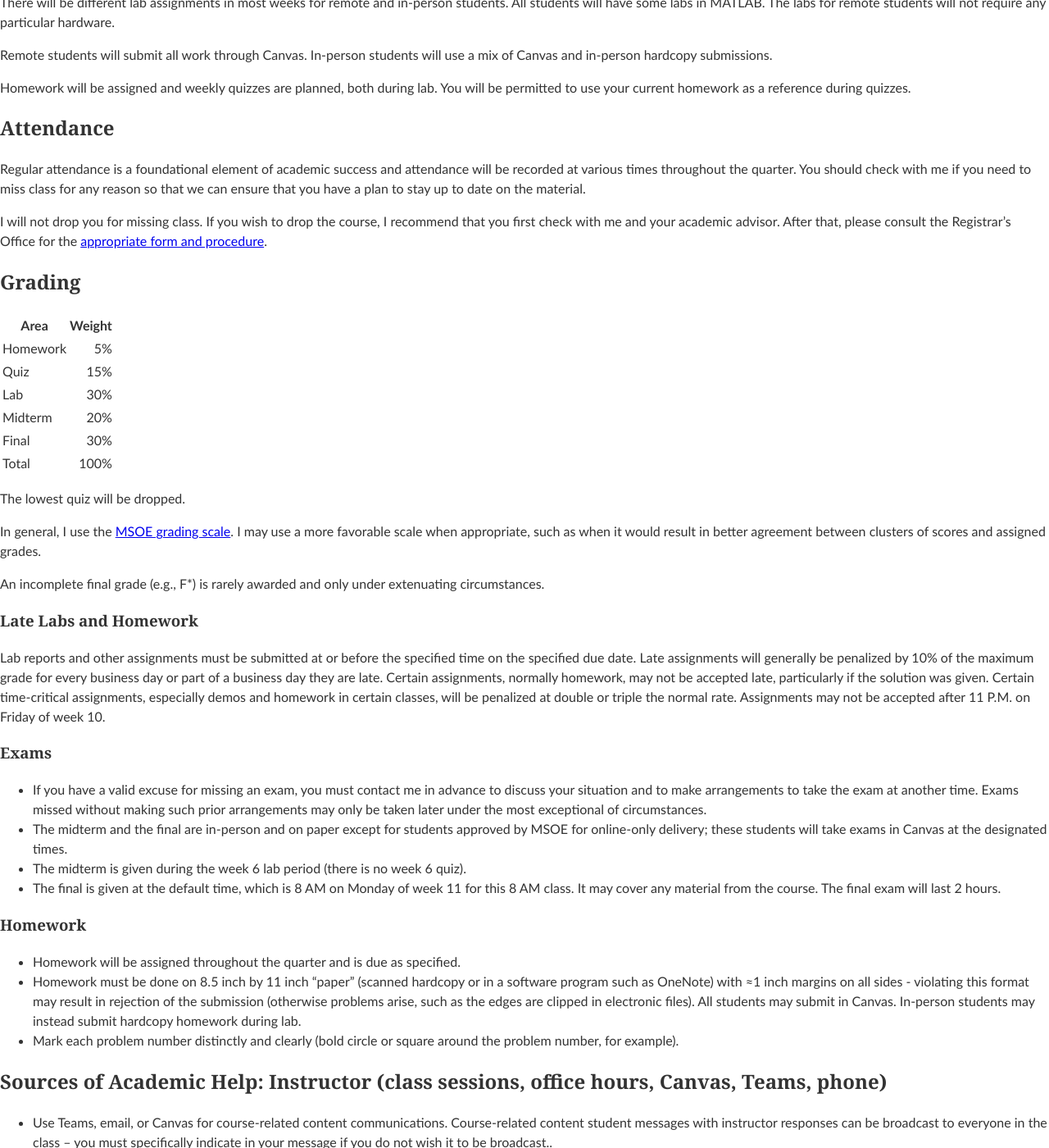
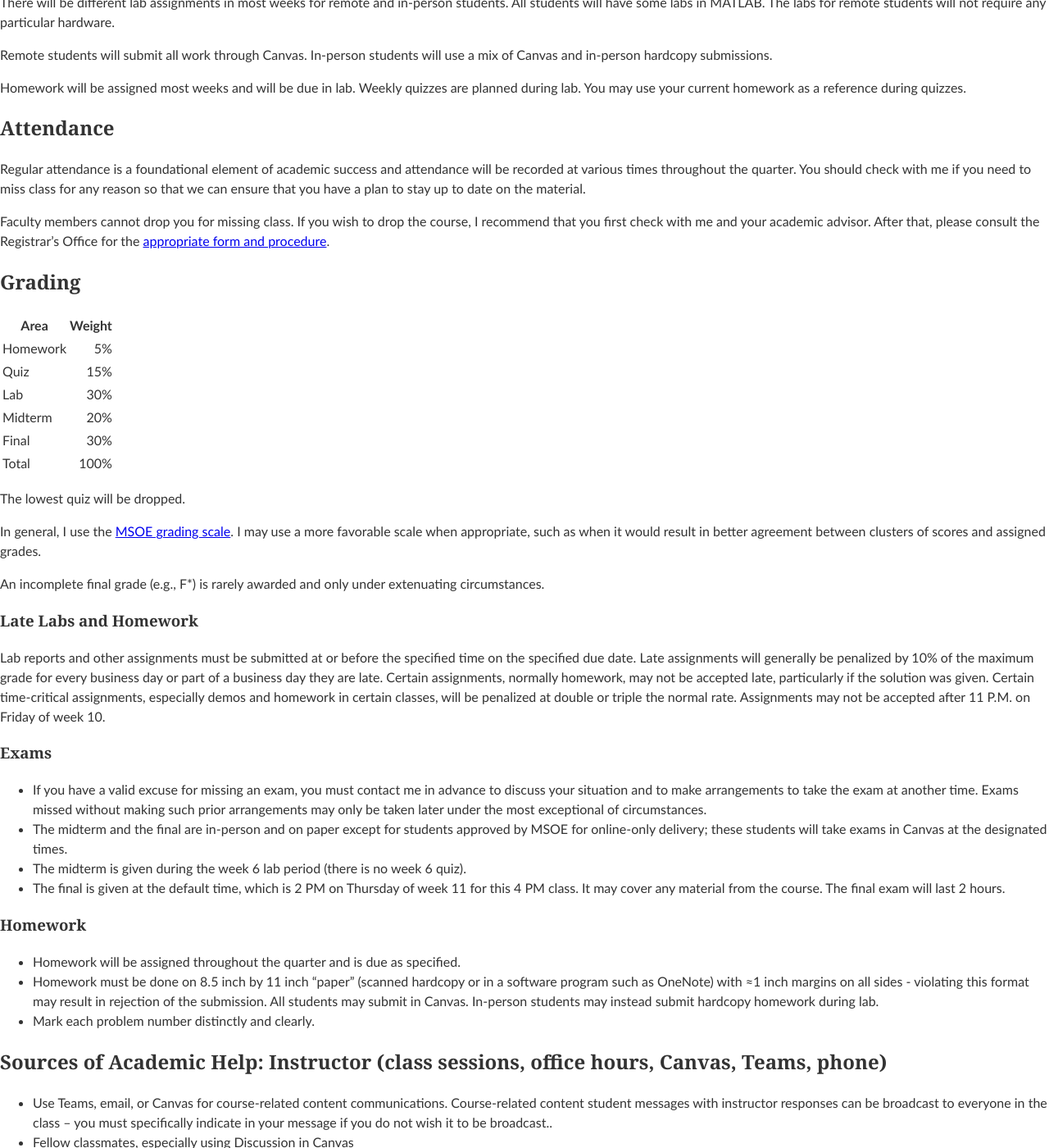
Before and after one commit to edurant/edurant.github.io, a Jekyll site: the page built from courses/ee3221/syllabus.md, in a window 1280 px wide and 1400 px high, scrolled down 863 px. Shown: the whole window at 82% size. Built offline with Jekyll 4.4.1, drawn with Linux system fonts in a browser that asks for light colours; some of the changed text lies outside the part shown.

Commit message:
ee3221 s21 updates

```diff
--- a/courses/ee3221/syllabus.md
+++ b/courses/ee3221/syllabus.md
@@ -33,7 +33,7 @@
 
 Remote students will submit all work through Canvas. In-person students will use a mix of Canvas and in-person hardcopy submissions.
 
-Homework will be assigned and weekly quizzes are planned, both during lab. You will be permitted to use your current homework as a reference during quizzes.
+Homework will be assigned most weeks and will be due in lab. Weekly quizzes are planned during lab. You may use your current homework as a reference during quizzes.
 
 ## Attendance
 
@@ -42,7 +42,7 @@
 should check with me if you need to miss class for any reason so that
 we can ensure that you have a plan to stay up to date on the material.
 
-I will not drop you for missing class. If you wish to drop the
+Faculty members cannot drop you for missing class. If you wish to drop the
 course, I recommend that you first check with me and your academic
 advisor. After that, please consult the Registrar's Office for the
 [appropriate form and procedure](https://www.msoe.edu/academics/departments/registrar/).
@@ -67,18 +67,18 @@
 
 ### Late Labs and Homework
 
-Lab reports and other assignments must be submitted at or before the specified time on the specified due date.  Late assignments will generally be penalized by 10% of the maximum grade for every business day or part of a business day they are late.  Certain assignments, normally homework, may not be accepted late, particularly if the solution was given. Certain time-critical assignments, especially demos and homework in certain classes, will be penalized at double or triple the normal rate.  Assignments may not be accepted after 11&nbsp;P.M. on Friday of week 10.
+Lab reports and other assignments must be submitted at or before the specified time on the specified due date. Late assignments will generally be penalized by 10% of the maximum grade for every business day or part of a business day they are late. Certain assignments, normally homework, may not be accepted late, particularly if the solution was given. Certain time-critical assignments, especially demos and homework in certain classes, will be penalized at double or triple the normal rate. Assignments may not be accepted after 11&nbsp;P.M. on Friday of week 10.
 
 ### Exams
 * If you have a valid excuse for missing an exam, you must contact me in advance to discuss your situation and to make arrangements to take the exam at another time. Exams missed without making such prior arrangements may only be taken later under the most exceptional of circumstances.
 * The midterm and the final are in-person and on paper except for students approved by MSOE for online-only delivery; these students will take exams in Canvas at the designated times.
 * The midterm is given during the week 6 lab period (there is no week 6 quiz).
-* The final is given at the default time, which is 8 AM on Monday of week 11 for this 8 AM class. It may cover any material from the course. The final exam will last 2 hours.
+* The final is given at the default time, which is 2 PM on Thursday of week 11 for this 4 PM class. It may cover any material from the course. The final exam will last 2 hours.
 
 ### Homework
 * Homework will be assigned throughout the quarter and is due as specified.
-* Homework must be done on 8.5 inch by 11 inch “paper” (scanned hardcopy or in a software program such as OneNote) with ≈1 inch margins on all sides - violating this format may result in rejection of the submission (otherwise problems arise, such as the edges are clipped in electronic files). All students may submit in Canvas. In-person students may instead submit hardcopy homework during lab.
-* Mark each problem number distinctly and clearly (bold circle or square around the problem number, for example).
+* Homework must be done on 8.5 inch by 11 inch “paper” (scanned hardcopy or in a software program such as OneNote) with ≈1 inch margins on all sides - violating this format may result in rejection of the submission. All students may submit in Canvas. In-person students may instead submit hardcopy homework during lab.
+* Mark each problem number distinctly and clearly.
 
 ## Sources of Academic Help: Instructor (class sessions, office hours, Canvas, Teams, phone)
 
@@ -96,7 +96,7 @@
 
 You are encouraged to discuss homework assignments with your colleagues, but
 you must do your own work. This may include discussing the structure or
-syntax and meaning of various, *specific* parts of a design.  However,
+syntax and meaning of various, *specific* parts of a design. However,
 examining another student's work outside of this limited context is
 *not* acceptable, *regardless* of whether you have his or her
 permission, except for the purposes of assigned reviews and group
--- a/index.html
+++ b/index.html
@@ -16,7 +16,7 @@
 
 <div align="center">
     <p><a href="courses/">Courses</a>: <a href="courses/ee3221/">EE-3221</a> <a href="https://gitlab.com/msoe.edu/eecs/seniordesign/ce/wikis/">Senior Design</a>
-    | <a href="sched/w2021.html">Schedule</a>
+    | <a href="sched/s21.html">Schedule</a>
     | <a href="advising/">Advising</a>
     | <a href="https://scholar.google.com/citations?user=FSlPi_wAAAAJ">Publications</a>
     | <a href="rec.html">Recommendations</a>
```
Also changed, not shown: other parts of courses/ee3221/syllabus.md (+4 -4 lines).
